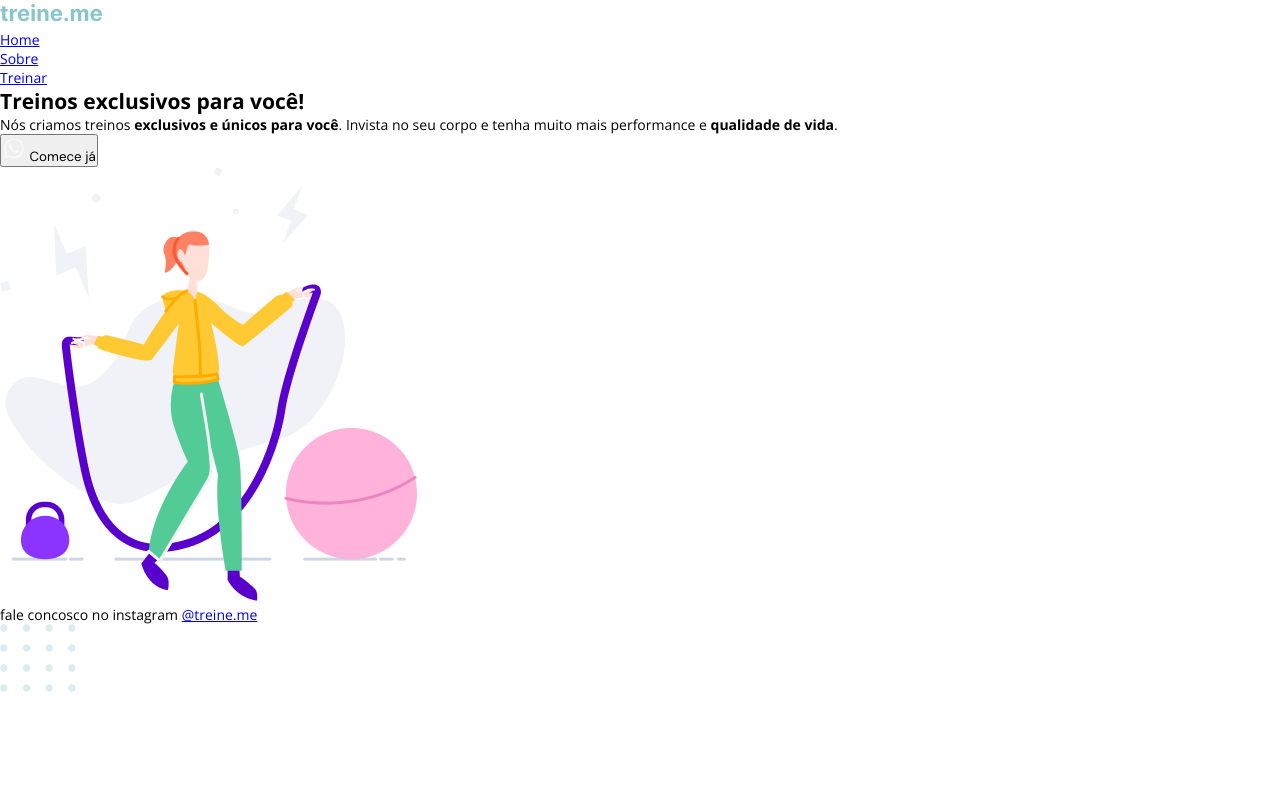
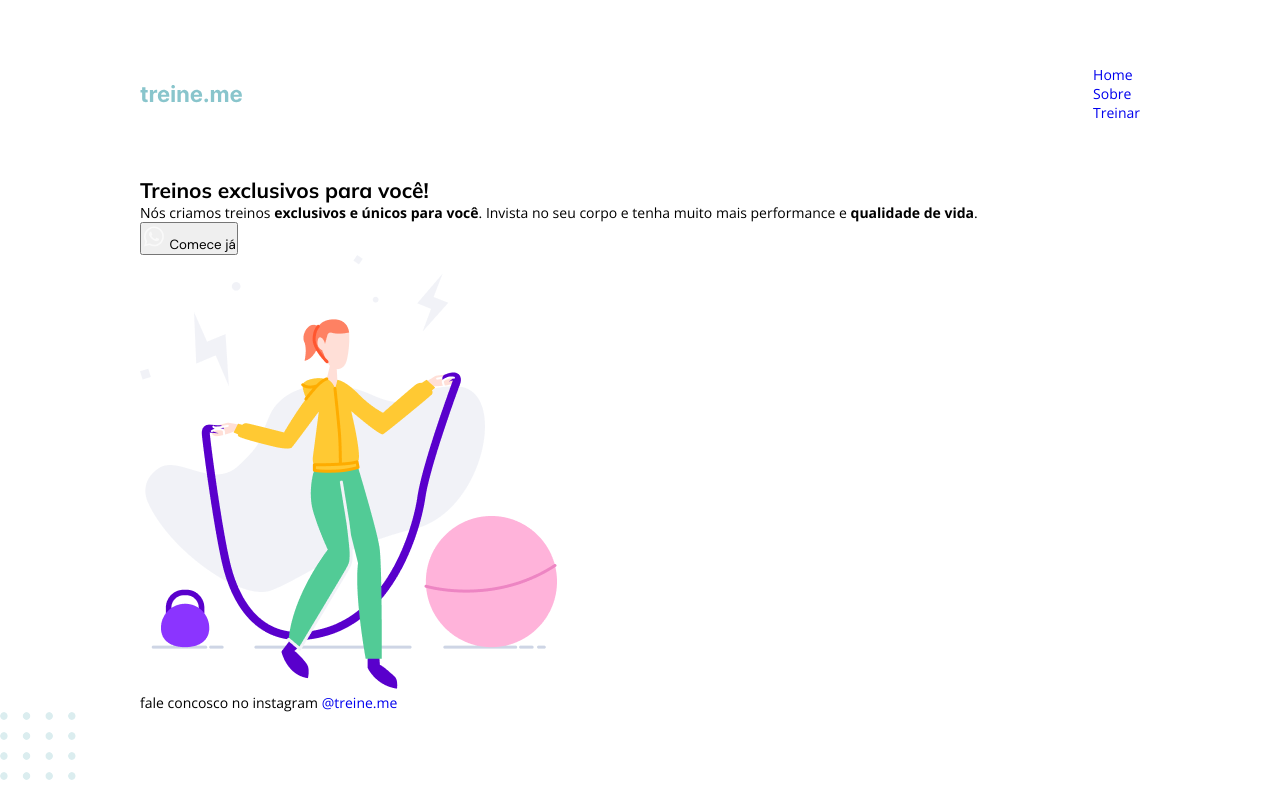
Before and after one commit to angelicaalbuquerque/explorer-stage02-project02_rocketseat, a plain HTML site: page index.html in a window 1280 px wide. Drawn offline with nearby package versions, Linux system fonts and the light colour scheme.

Commit message:
Spacing the header

```diff
--- a/style.css
+++ b/style.css
@@ -1,4 +1,5 @@
 /* reset */
+
 * {
   margin: 0;
   padding: 0;
@@ -6,6 +7,7 @@
 }
 
 /* color variables */
+
 :root {
   --text-color-primary: #7d7987;
   --text-color-secondary: #000;
@@ -20,21 +22,44 @@ body {
   font-size: 14px;
 }
 
-.text h1,
-.text ul {
+a {
+  text-decoration: none;
+}
+
+.page {
+  width: 1000px;
+  margin: 65px auto 0;
+}
+
+/* header */
+header {
+  display: flex;
+  justify-content: space-between;
+  align-items: center;
+  margin-bottom: 55px;
+}
+
+ul li {
+  list-style: none;
+  display: flex;
+  gap: 48px;
+}
+
+/* main */
+
+section h1,
+section ul {
   font-family: "Mulish", sans-serif;
 }
 
-.text h1 {
+section h1 {
 }
 
-.text h1 span {
+section h1 span {
 }
 
 button {
   font-family: "DM Sans", sans-serif;
 }
 
-/* main */
-
 /* footer */
```
